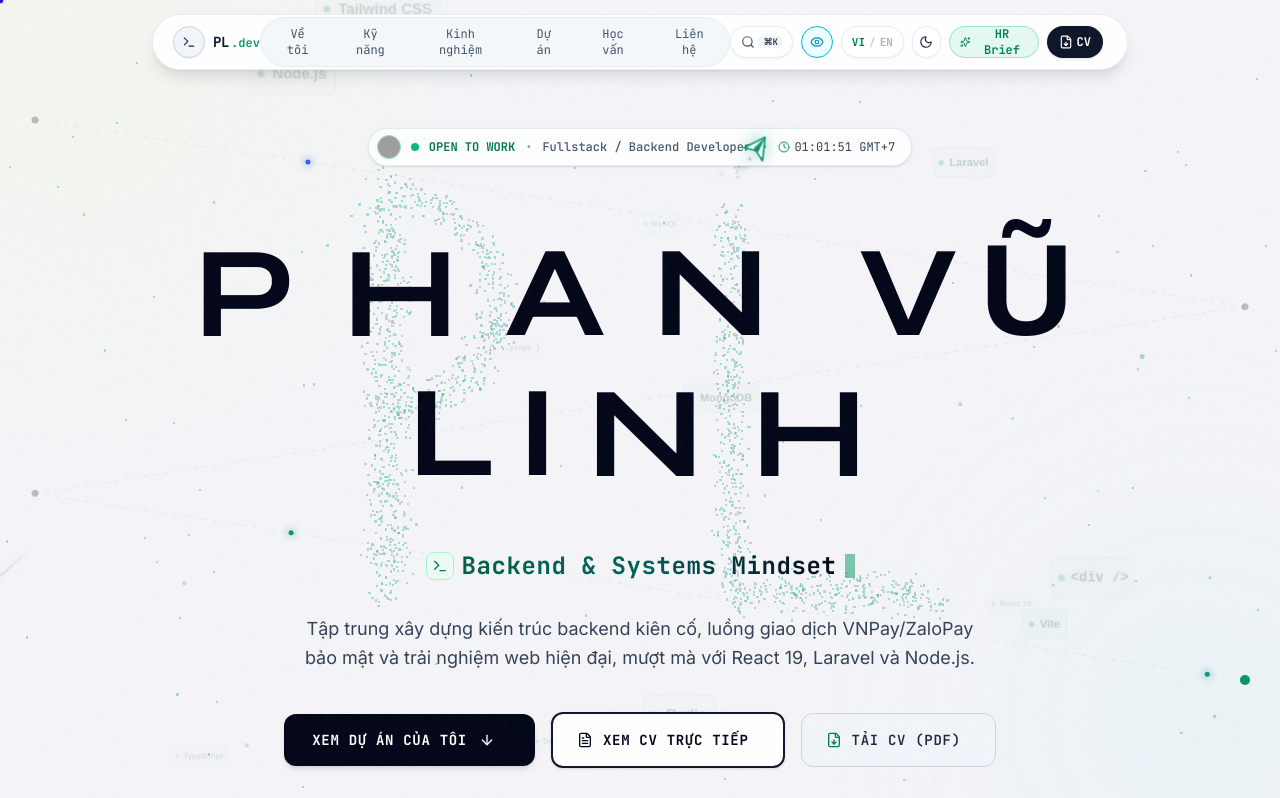
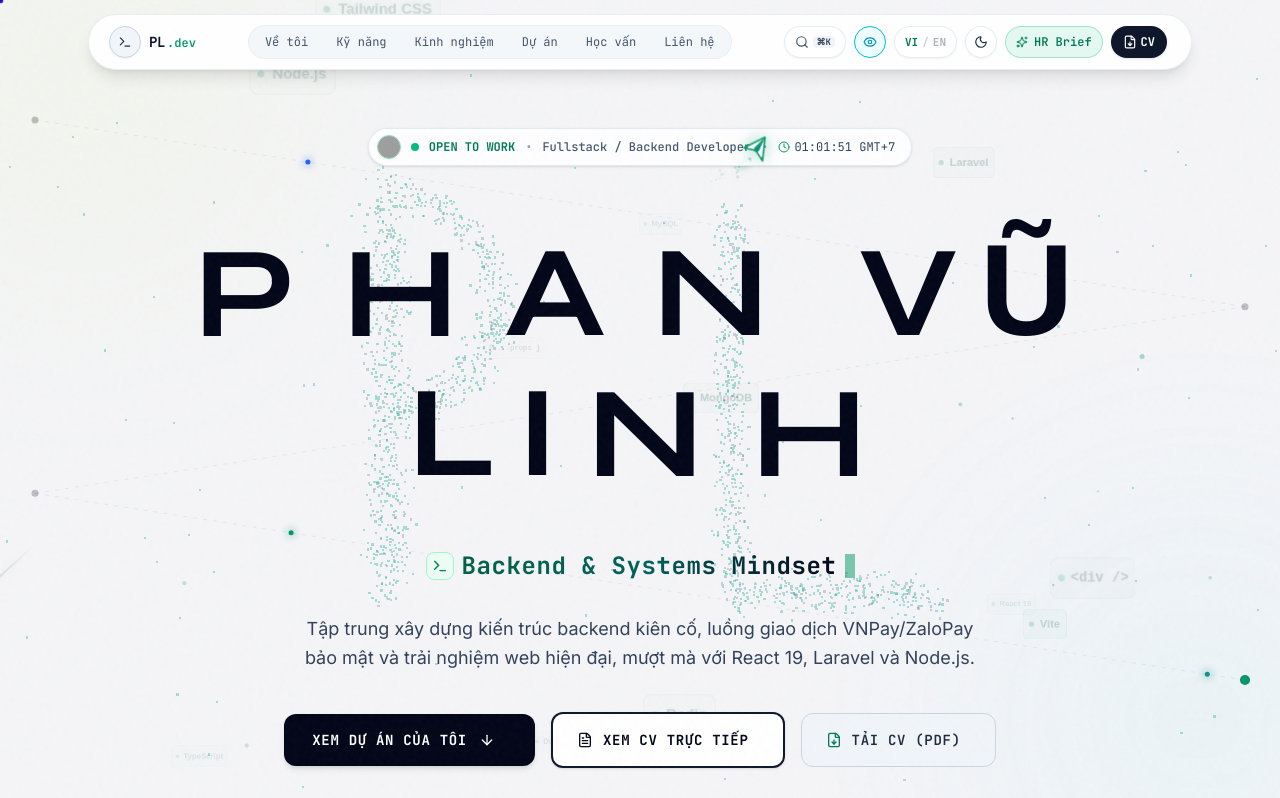
Before and after one commit to PhanVuLinh/profile, a React (Vite) app: page / in a window 1280 px wide. Shown: the top 798 px of the page. Built offline with nearby package versions, Linux system fonts and the light colour scheme; grey boxes are pictures that could not be loaded.

Commit message:
fix(navbar): prevent text wrapping and word drop across nav items

```diff
--- a/src/components/common/Navbar.tsx
+++ b/src/components/common/Navbar.tsx
@@ -163,21 +163,21 @@ export const Navbar: React.FC<NavbarProps> = ({ onOpenCommandPalette }) => {
       </div>
 
       {/* Floating Editorial Island Navbar */}
-      <div className="mx-auto max-w-5xl px-3 pt-3 sm:px-6">
+      <div className="mx-auto max-w-6xl px-2 pt-3 sm:px-4 md:px-6">
         <nav
           aria-label="Thanh điều hướng chính"
-          className="flex h-13 sm:h-14 items-center justify-between rounded-full border border-slate-200/80 bg-white/85 px-3 sm:px-4 shadow-lg backdrop-blur-2xl transition-colors dark:border-white/10 dark:bg-[#07070B]/85 dark:shadow-[0_10px_35px_rgba(0,0,0,0.4)]"
+          className="flex h-13 sm:h-14 items-center justify-between rounded-full border border-slate-200/80 bg-white/90 px-2.5 sm:px-4 shadow-lg backdrop-blur-2xl transition-colors dark:border-white/10 dark:bg-[#07070B]/85 dark:shadow-[0_10px_35px_rgba(0,0,0,0.4)]"
         >
           {/* Brand Logo / Terminal Monogram */}
           <button
             onClick={handleLogoClick}
             title={lang === 'vi' ? 'Nhấn 5 lần để nhận bất ngờ!' : 'Click 5 times for a surprise!'}
-            className="group flex items-center space-x-2 rounded-full transition-transform hover:scale-105 focus:outline-none cursor-pointer pl-1"
+            className="group flex items-center space-x-2 rounded-full transition-transform hover:scale-105 focus:outline-none cursor-pointer pl-1 shrink-0 whitespace-nowrap"
           >
             <div className="flex h-7 w-7 sm:h-8 sm:w-8 items-center justify-center rounded-full border border-slate-300 bg-slate-100 text-slate-800 shadow-xs transition-colors dark:border-[#C8FF2E]/40 dark:bg-[#C8FF2E]/10 dark:text-[#C8FF2E]">
               <Terminal className="h-3.5 w-3.5" />
             </div>
-            <div className="flex items-baseline space-x-0.5 font-mono">
+            <div className="flex items-baseline space-x-0.5 font-mono whitespace-nowrap">
               <span className="text-xs sm:text-sm font-bold tracking-tight text-slate-900 group-hover:text-emerald-700 transition-colors dark:text-[#EDEDF2] dark:group-hover:text-[#C8FF2E]">
                 PL
               </span>
@@ -187,15 +187,15 @@ export const Navbar: React.FC<NavbarProps> = ({ onOpenCommandPalette }) => {
             </div>
           </button>
 
-          {/* Desktop Nav Items (Clean Editorial Floating Pill Group) */}
-          <div className="hidden lg:flex items-center space-x-1 rounded-full bg-slate-100/80 p-1 border border-slate-200/60 dark:bg-white/5 dark:border-white/5">
+          {/* Desktop Nav Items (Clean Editorial Floating Pill Group - Protected from Text Wrapping) */}
+          <div className="hidden lg:flex items-center space-x-0.5 xl:space-x-1 rounded-full bg-slate-100/80 p-1 border border-slate-200/60 dark:bg-white/5 dark:border-white/5 shrink-0">
             {navLinks.map((link) => {
               const isActive = activeSection === link.id;
               return (
                 <button
                   key={link.id}
                   onClick={() => scrollTo(link.id)}
-                  className={`rounded-full px-3 py-1 text-xs font-mono transition-all duration-150 cursor-pointer ${
+                  className={`rounded-full px-2.5 xl:px-3 py-1 text-xs font-mono whitespace-nowrap shrink-0 transition-all duration-150 cursor-pointer ${
                     isActive
                       ? 'bg-white text-slate-950 font-bold shadow-xs dark:bg-white/15 dark:text-[#C8FF2E]'
                       : 'text-slate-600 hover:text-slate-950 dark:text-[#8A8A9A] dark:hover:text-[#EDEDF2]'
@@ -208,12 +208,12 @@ export const Navbar: React.FC<NavbarProps> = ({ onOpenCommandPalette }) => {
           </div>
 
           {/* Right Action Group: Search, Quality Menu, Lang, Theme, CV Button */}
-          <div className="flex items-center space-x-1.5 sm:space-x-2">
+          <div className="flex items-center space-x-1 sm:space-x-1.5 md:space-x-2 shrink-0">
             {/* Command palette pill (⌘K) */}
             <button
               onClick={onOpenCommandPalette}
               title={lang === 'vi' ? 'Mở thanh lệnh (Ctrl+K)' : 'Command palette (Ctrl+K)'}
-              className="flex h-8 items-center space-x-1 rounded-full border border-slate-200/80 bg-white/80 px-2 sm:px-2.5 font-mono text-xs text-slate-600 shadow-xs hover:border-slate-300 hover:text-slate-950 transition-colors cursor-pointer dark:border-white/10 dark:bg-white/5 dark:text-[#8A8A9A] dark:hover:border-[#C8FF2E] dark:hover:text-[#C8FF2E]"
+              className="flex h-8 items-center space-x-1 rounded-full border border-slate-200/80 bg-white/80 px-2 sm:px-2.5 font-mono text-xs text-slate-600 shadow-xs hover:border-slate-300 hover:text-slate-950 transition-colors cursor-pointer whitespace-nowrap shrink-0 dark:border-white/10 dark:bg-white/5 dark:text-[#8A8A9A] dark:hover:border-[#C8FF2E] dark:hover:text-[#C8FF2E]"
             >
               <Search className="h-3.5 w-3.5" />
               <kbd className="hidden sm:inline-block rounded bg-slate-100 px-1 py-0.2 text-[9px] font-bold text-slate-700 dark:bg-white/10 dark:text-[#EDEDF2]">
@@ -298,7 +298,7 @@ export const Navbar: React.FC<NavbarProps> = ({ onOpenCommandPalette }) => {
             <button
               onClick={toggleLang}
               aria-label={lang === 'vi' ? 'Chuyển sang Tiếng Anh' : 'Switch to Vietnamese'}
-              className="flex h-8 items-center rounded-full border border-slate-200/80 bg-white/80 px-2.5 font-mono text-[11px] font-bold text-slate-700 shadow-xs hover:border-slate-300 transition-colors cursor-pointer dark:border-white/10 dark:bg-white/5 dark:text-[#EDEDF2] dark:hover:border-white/20"
+              className="flex h-8 items-center rounded-full border border-slate-200/80 bg-white/80 px-2.5 font-mono text-[11px] font-bold text-slate-700 shadow-xs hover:border-slate-300 transition-colors cursor-pointer whitespace-nowrap shrink-0 dark:border-white/10 dark:bg-white/5 dark:text-[#EDEDF2] dark:hover:border-white/20"
             >
               <span className={lang === 'vi' ? 'text-emerald-700 dark:text-[#C8FF2E] font-black' : 'opacity-40'}>
                 VI
@@ -313,7 +313,7 @@ export const Navbar: React.FC<NavbarProps> = ({ onOpenCommandPalette }) => {
             <button
               onClick={toggleTheme}
               aria-label={theme === 'dark' ? 'Chuyển giao diện sáng' : 'Switch to dark theme'}
-              className="flex h-8 w-8 items-center justify-center rounded-full border border-slate-200/80 bg-white/80 text-slate-700 shadow-xs hover:text-slate-950 transition-colors cursor-pointer dark:border-white/10 dark:bg-white/5 dark:text-[#8A8A9A] dark:hover:text-[#C8FF2E]"
+              className="flex h-8 w-8 items-center justify-center rounded-full border border-slate-200/80 bg-white/80 text-slate-700 shadow-xs hover:text-slate-950 transition-colors cursor-pointer whitespace-nowrap shrink-0 dark:border-white/10 dark:bg-white/5 dark:text-[#8A8A9A] dark:hover:text-[#C8FF2E]"
             >
               {theme === 'dark' ? (
                 <Sun className="h-3.5 w-3.5 text-[#C8FF2E]" />
@@ -322,7 +322,7 @@ export const Navbar: React.FC<NavbarProps> = ({ onOpenCommandPalette }) => {
               )}
             </button>
 
-            {/* Quick Recruiter Candidate Brief (HR Utility) */}
+            {/* Quick Recruiter Candidate Brief (HR Utility - Visible on XL desktop, keeps navbar breathable on laptops) */}
             <button
               onClick={() => copyRecruiterBrief(lang, showToast)}
               title={
@@ -330,7 +330,7 @@ export const Navbar: React.FC<NavbarProps> = ({ onOpenCommandPalette }) => {
                   ? 'Sao chép tóm tắt ứng viên cho Recruiter (Markdown)'
                   : 'Copy Recruiter Candidate Brief (Markdown)'
               }
-              className="hidden sm:inline-flex h-8 items-center space-x-1.5 rounded-full border border-emerald-500/30 bg-emerald-500/10 px-2.5 font-mono text-xs font-semibold text-emerald-700 hover:bg-emerald-500/20 transition-all cursor-pointer dark:border-[#C8FF2E]/30 dark:bg-[#C8FF2E]/10 dark:text-[#C8FF2E] dark:hover:bg-[#C8FF2E]/20"
+              className="hidden xl:inline-flex h-8 items-center space-x-1.5 rounded-full border border-emerald-500/30 bg-emerald-500/10 px-2.5 font-mono text-xs font-semibold text-emerald-700 hover:bg-emerald-500/20 transition-all cursor-pointer whitespace-nowrap shrink-0 dark:border-[#C8FF2E]/30 dark:bg-[#C8FF2E]/10 dark:text-[#C8FF2E] dark:hover:bg-[#C8FF2E]/20"
             >
               <Sparkles className="h-3 w-3 animate-pulse" />
               <span>{lang === 'vi' ? 'HR Brief' : 'Recruiter Brief'}</span>
@@ -340,7 +340,7 @@ export const Navbar: React.FC<NavbarProps> = ({ onOpenCommandPalette }) => {
             <a
               href={CV_URL}
               download="CV_PhanVuLinh_FullstackDeveloper.pdf"
-              className="inline-flex h-8 items-center space-x-1 rounded-full px-3 font-mono text-xs font-bold shadow-sm transition-all active:scale-95 bg-slate-900 text-white hover:bg-slate-800 dark:bg-[#C8FF2E] dark:text-[#07070B] dark:hover:brightness-110 dark:shadow-[0_0_15px_rgba(200,255,46,0.3)]"
+              className="inline-flex h-8 items-center space-x-1 rounded-full px-3 font-mono text-xs font-bold shadow-sm transition-all active:scale-95 bg-slate-900 text-white hover:bg-slate-800 whitespace-nowrap shrink-0 dark:bg-[#C8FF2E] dark:text-[#07070B] dark:hover:brightness-110 dark:shadow-[0_0_15px_rgba(200,255,46,0.3)]"
             >
               <FileDown className="h-3.5 w-3.5" />
               <span>CV</span>
@@ -350,7 +350,7 @@ export const Navbar: React.FC<NavbarProps> = ({ onOpenCommandPalette }) => {
             <button
               onClick={() => setMobileMenuOpen(!mobileMenuOpen)}
               aria-label="Toggle navigation menu"
-              className="flex h-8 w-8 items-center justify-center rounded-full border border-slate-200/80 bg-white/80 text-slate-800 shadow-xs lg:hidden cursor-pointer dark:border-white/10 dark:bg-white/5 dark:text-[#EDEDF2]"
+              className="flex h-8 w-8 items-center justify-center rounded-full border border-slate-200/80 bg-white/80 text-slate-800 shadow-xs lg:hidden cursor-pointer whitespace-nowrap shrink-0 dark:border-white/10 dark:bg-white/5 dark:text-[#EDEDF2]"
             >
               {mobileMenuOpen ? <X className="h-4 w-4" /> : <Menu className="h-4 w-4" />}
             </button>
```
